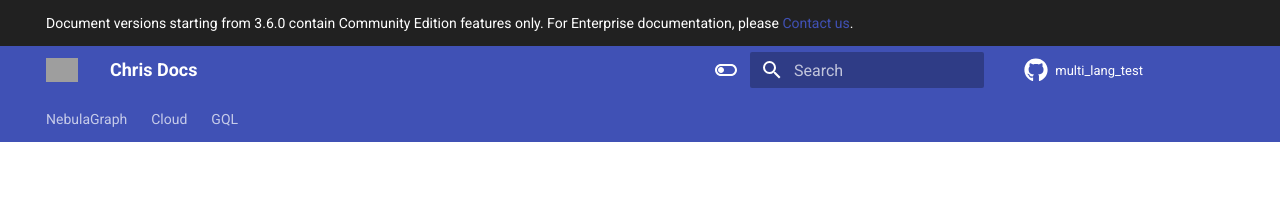
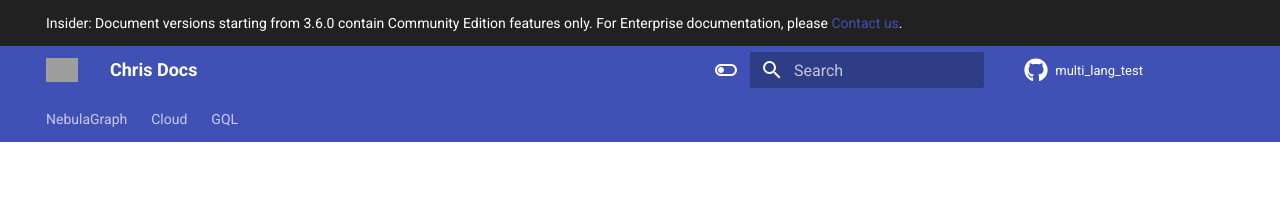
Before and after one commit to cooper-lzy/multi_lang_test, an MkDocs documentation site: the page built from docs-3/index.md, in a window 1280 px wide and 900 px high. Shown: the top 197 px of the window. Built offline with MkDocs 1.6.1 and Material for MkDocs 9.7.7, drawn with Linux system fonts in a browser that asks for light colours; comment, search, counter and statistics services are not loaded; the version menu is left out; part of the change alters nothing that is shown; grey boxes are pictures that could not be loaded.

```diff
--- a/mkdocs.yml
+++ b/mkdocs.yml
@@ -8,7 +8,7 @@ edit_uri: 'https://github.com/ChrisChen2023/multi_lang_test/edit/main/docs-3'
 
 theme:
   name: material
-  custom_dir: overrides
+  custom_dir: docs-3/overrides
   icon:
       repo: fontawesome/brands/github
   logo: 'https://docs-cdn.nebula-graph.com.cn/figures/vesoft-nebula-logo-white22-12-21.png'
```
